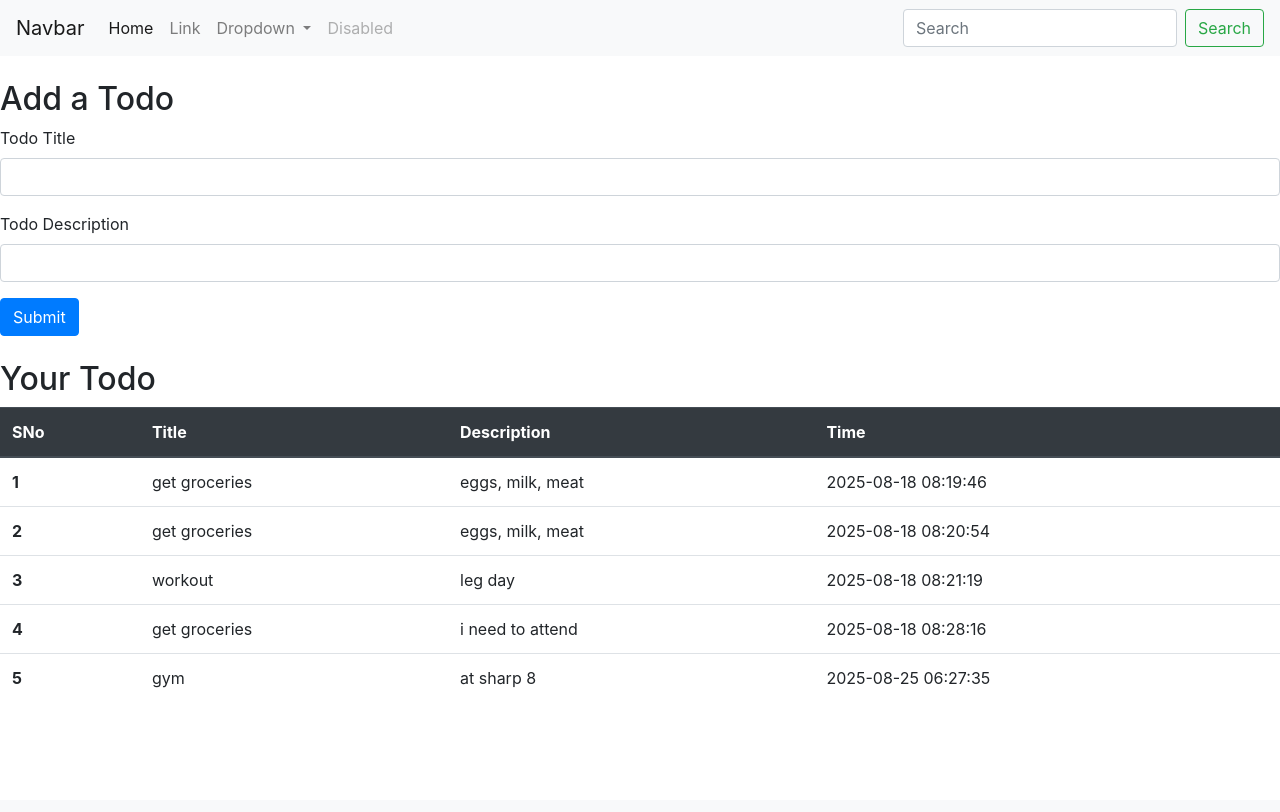
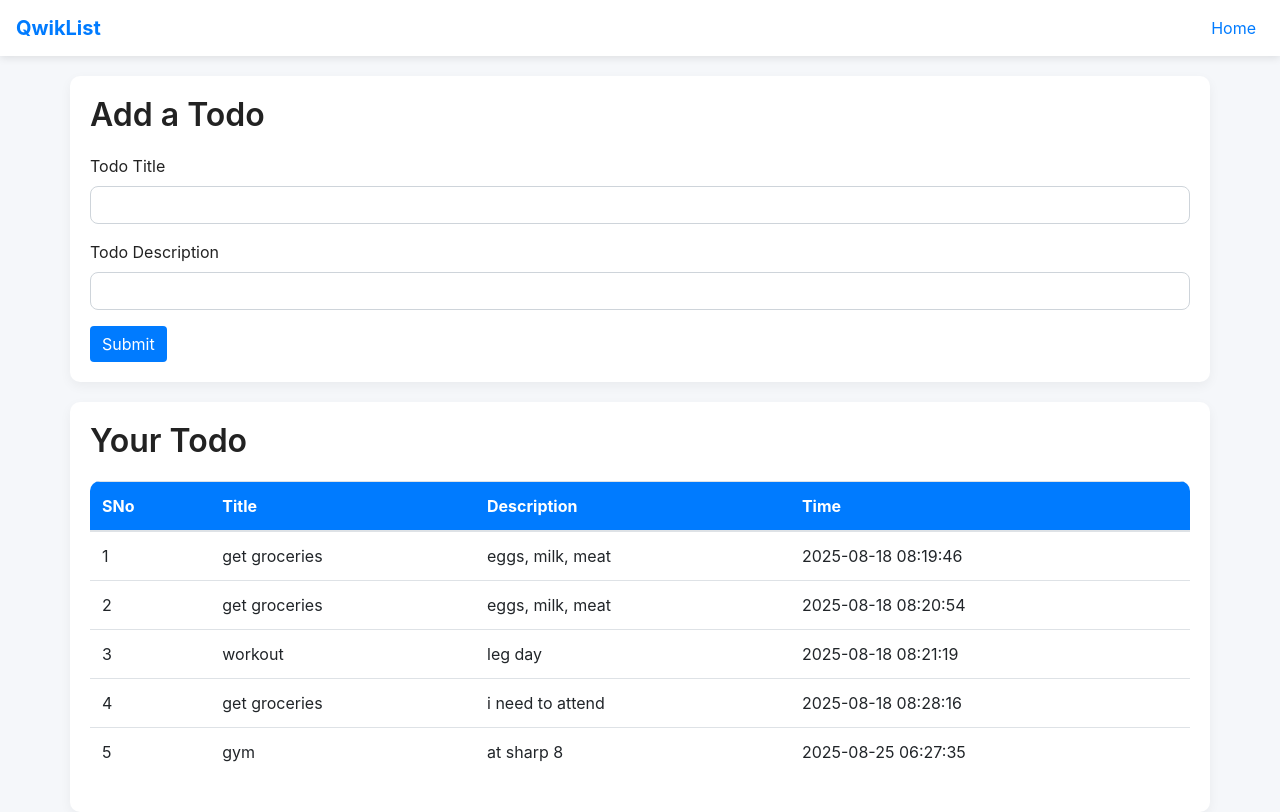
Before and after one commit to MuhammadFauzan98/QwikList, a Flask app: page / in a window 1280 px wide. Before the commit the page ends 688 px from the top, so only its background shows below. Run offline with Flask 3, Linux system fonts and the light colour scheme; data comes from the database, SQL or seed files in the repository.

Commit message:
add styling to the index file

```diff
--- a/static/styles.css
+++ b/static/styles.css
@@ -0,0 +1,87 @@
+/* Define light and dark theme variables */
+:root {
+  --bg-color: #f5f7fa;
+  --text-color: #222;
+  --card-bg: #ffffff;
+  --nav-bg: #ffffff;
+  --nav-text: #007bff;
+  --table-head-bg: #007bff;
+  --table-head-text: #ffffff;
+}
+
+body.dark-mode {
+  --bg-color: #121212;
+  --text-color: #eaeaea;
+  --card-bg: #1e1e1e;
+  --nav-bg: #1c1c1c;
+  --nav-text: #4dabf7;
+  --table-head-bg: #333;
+  --table-head-text: #f1f1f1;
+}
+
+
+body {
+  background-color: var(--bg-color);
+  color: var(--text-color);
+  transition: 0.3s ease;
+}
+
+.navbar {
+  background-color: var(--nav-bg) !important;
+  box-shadow: 0 2px 8px rgba(0,0,0,0.1);
+}
+
+.navbar-brand {
+  font-weight: bold;
+  color: var(--nav-text) !important;
+}
+
+.theme-toggle {
+  border: none;
+  background: transparent;
+  color: var(--nav-text);
+  font-size: 1.2rem;
+  cursor: pointer;
+}
+
+.container {
+  background: var(--card-bg);
+  border-radius: 10px;
+  box-shadow: 0 4px 12px rgba(0,0,0,0.05);
+  padding: 20px;
+  margin-top: 20px;
+}
+
+h2 {
+  font-weight: 600;
+  margin-bottom: 20px;
+}
+
+.form-control {
+  border-radius: 8px;
+  padding: 10px;
+}
+
+.btn-primary {
+  background-color: var(--nav-text);
+  border: none;
+}
+
+.btn-primary:hover {
+  opacity: 0.9;
+}
+
+.table {
+  border-radius: 10px;
+  overflow: hidden;
+  background: var(--card-bg);
+}
+
+.table thead {
+  background: var(--table-head-bg);
+  color: var(--table-head-text);
+}
+
+.table tbody tr:hover {
+  background: rgba(0, 123, 255, 0.05);
+}
--- a/templates/index.html
+++ b/templates/index.html
@@ -6,55 +6,40 @@
     <meta name="viewport" content="width=device-width, initial-scale=1, shrink-to-fit=no">
 
     <!-- Bootstrap CSS -->
-    <link rel="stylesheet" href="https://cdn.jsdelivr.net/npm/bootstrap@4.4.1/dist/css/bootstrap.min.css" integrity="sha384-Vkoo8x4CGsO3+Hhxv8T/Q5PaXtkKtu6ug5TOeNV6gBiFeWPGFN9MuhOf23Q9Ifjh" crossorigin="anonymous">
+    <link rel="stylesheet" href="https://cdn.jsdelivr.net/npm/bootstrap@4.4.1/dist/css/bootstrap.min.css"
+          integrity="sha384-Vkoo8x4CGsO3+Hhxv8T/Q5PaXtkKtu6ug5TOeNV6gBiFeWPGFN9MuhOf23Q9Ifjh"
+          crossorigin="anonymous">
+
+    <!-- Custom CSS -->
+    <link rel="stylesheet" href="static/styles.css">
 
     <title>MyTodo</title>
   </head>
   <body>
     <!--Navbar-->
-    <nav class="navbar navbar-expand-lg navbar-light bg-light">
-  <a class="navbar-brand" href="/">Navbar</a>
-  <button class="navbar-toggler" type="button" data-toggle="collapse" data-target="#navbarSupportedContent" aria-controls="navbarSupportedContent" aria-expanded="false" aria-label="Toggle navigation">
+    <nav class="navbar navbar-expand-lg">
+      <a class="navbar-brand" href="/">QwikList</a>
+      <button class="navbar-toggler" type="button" data-toggle="collapse" data-target="#navbarSupportedContent"
+        aria-controls="navbarSupportedContent" aria-expanded="false" aria-label="Toggle navigation">
         <span class="navbar-toggler-icon"></span>
       </button>
 
       <div class="collapse navbar-collapse" id="navbarSupportedContent">
-    <ul class="navbar-nav mr-auto">
+        <ul class="navbar-nav ml-auto">
           <li class="nav-item active">
             <a class="nav-link" href="#">Home <span class="sr-only">(current)</span></a>
           </li>
-      <li class="nav-item">
-        <a class="nav-link" href="#">Link</a>
-      </li>
-      <li class="nav-item dropdown">
-        <a class="nav-link dropdown-toggle" href="#" id="navbarDropdown" role="button" data-toggle="dropdown" aria-haspopup="true" aria-expanded="false">
-          Dropdown
-        </a>
-        <div class="dropdown-menu" aria-labelledby="navbarDropdown">
-          <a class="dropdown-item" href="#">Action</a>
-          <a class="dropdown-item" href="#">Another action</a>
-          <div class="dropdown-divider"></div>
-          <a class="dropdown-item" href="#">Something else here</a>
-        </div>
-      </li>
-      <li class="nav-item">
-        <a class="nav-link disabled" href="#" tabindex="-1" aria-disabled="true">Disabled</a>
-      </li>
         </ul>
-    <form class="form-inline my-2 my-lg-0">
-      <input class="form-control mr-sm-2" type="search" placeholder="Search" aria-label="Search">
-      <button class="btn btn-outline-success my-2 my-sm-0" type="submit">Search</button>
-    </form>
       </div>
     </nav>
 
     <!--forms-->
-<div class = "conatiner mt-4">
+    <div class="container">
       <h2>Add a Todo</h2>
-  <form action = "/" method="POST">
+      <form action="/" method="POST">
         <div class="form-group">
           <label for="title">Todo Title</label>
-    <input type="text" class="form-control" name="title" id="title" aria-describedby="emailHelp">
+          <input type="text" class="form-control" name="title" id="title">
         </div>
         <div class="form-group">
           <label for="desc">Todo Description</label>
@@ -65,10 +50,10 @@
     </div>
 
     <!--tables-->
-<div class = ".container mt-4">
+    <div class="container">
       <h2>Your Todo</h2>
       <table class="table">
-  <thead class="thead-dark">
+        <thead>
           <tr>
             <th scope="col">SNo</th>
             <th scope="col">Title</th>
@@ -79,22 +64,25 @@
         <tbody>
           {% for todo in allTodo %}
           <tr>
-      <th scope="row">{{loop.index}}</th>
-      <td>{{todo[1]}}</td>
-      <td>{{todo[2]}}</td>
-      <td>{{todo[3]}}</td>
+            <td data-label="SNo">{{loop.index}}</td>
+            <td data-label="Title">{{todo[1]}}</td>
+            <td data-label="Description">{{todo[2]}}</td>
+            <td data-label="Time">{{todo[3]}}</td>
           </tr>
           {% endfor %}
-
         </tbody>
       </table>
     </div>
 
-
-
     <!-- Optional JavaScript -->
-    <!-- jQuery first, then Popper.js, then Bootstrap JS -->
-    <script src="https://code.jquery.com/jquery-3.4.1.slim.min.js" integrity="sha384-J6qa4849blE2+poT4WnyKhv5vZF5SrPo0iEjwBvKU7imGFAV0wwj1yYfoRSJoZ+n" crossorigin="anonymous"></script>
-    <script src="https://cdn.jsdelivr.net/npm/popper.js@1.16.0/dist/umd/popper.min.js" integrity="sha384-Q6E9RHvbIyZFJoft+2mJbHaEWldlvI9IOYy5n3zV9zzTtmI3UksdQRVvoxMfooAo" crossorigin="anonymous"></script>
-    <script src="https://cdn.jsdelivr.net/npm/bootstrap@4.4.1/dist/js/bootstrap.min.js" integrity="sha384-wfSDF2E50Y2D1uUdj0O3uMBJnjuUD4Ih7YwaYd1iqfktj0Uod8GCExl3Og8ifwB6" crossorigin="anonymous"></script>
+    <script src="https://code.jquery.com/jquery-3.4.1.slim.min.js"
+            integrity="sha384-J6qa4849blE2+poT4WnyKhv5vZF5SrPo0iEjwBvKU7imGFAV0wwj1yYfoRSJoZ+n"
+            crossorigin="anonymous"></script>
+    <script src="https://cdn.jsdelivr.net/npm/popper.js@1.16.0/dist/umd/popper.min.js"
+            integrity="sha384-Q6E9RHvbIyZFJoft+2mJbHaEWldlvI9IOYy5n3zV9zzTtmI3UksdQRVvoxMfooAo"
+            crossorigin="anonymous"></script>
+    <script src="https://cdn.jsdelivr.net/npm/bootstrap@4.4.1/dist/js/bootstrap.min.js"
+            integrity="sha384-wfSDF2E50Y2D1uUdj0O3uMBJnjuUD4Ih7YwaYd1iqfktj0Uod8GCExl3Og8ifwB6"
+            crossorigin="anonymous"></script>
   </body>
+</html>
```
Lines whose indentation alone changed are shown as unchanged.
